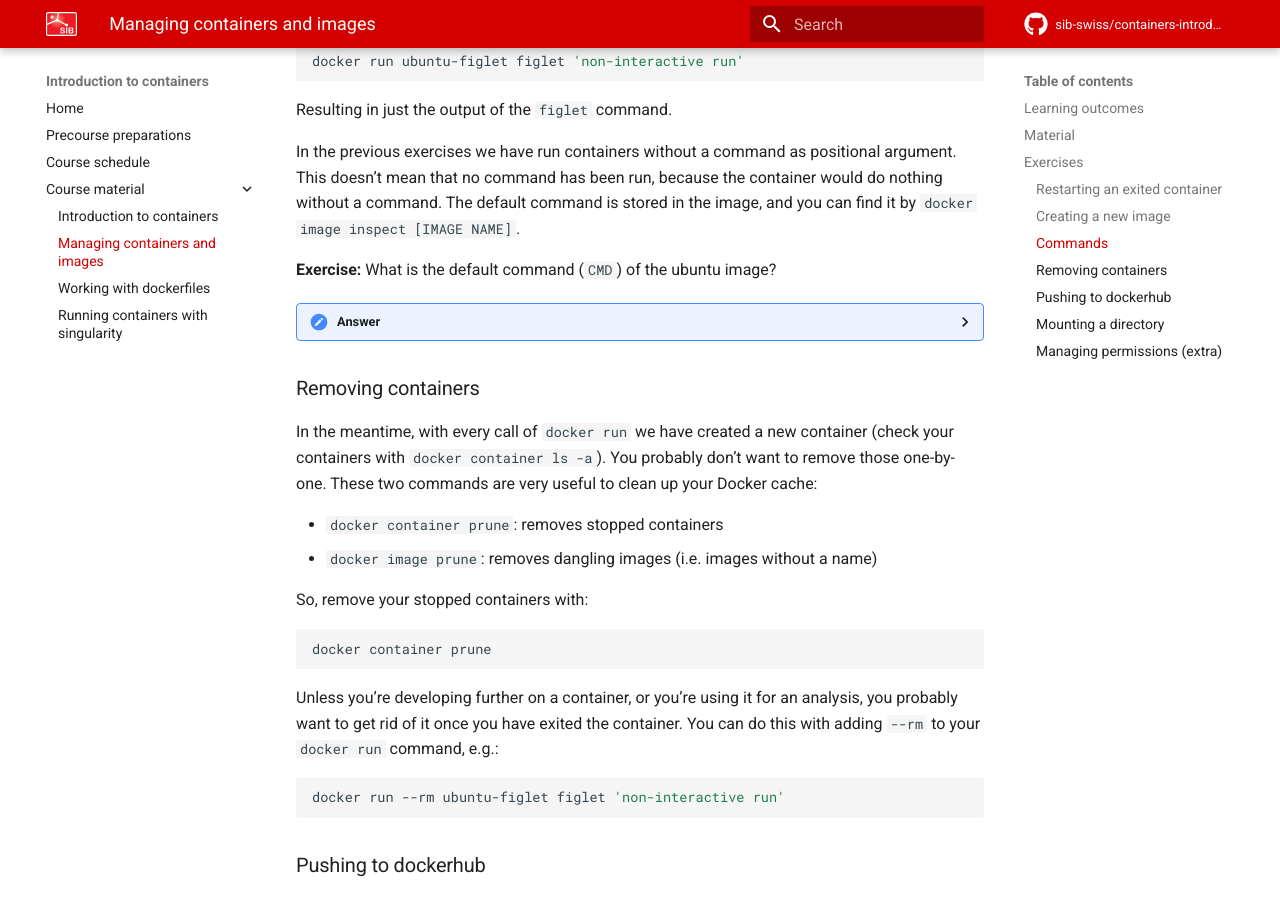
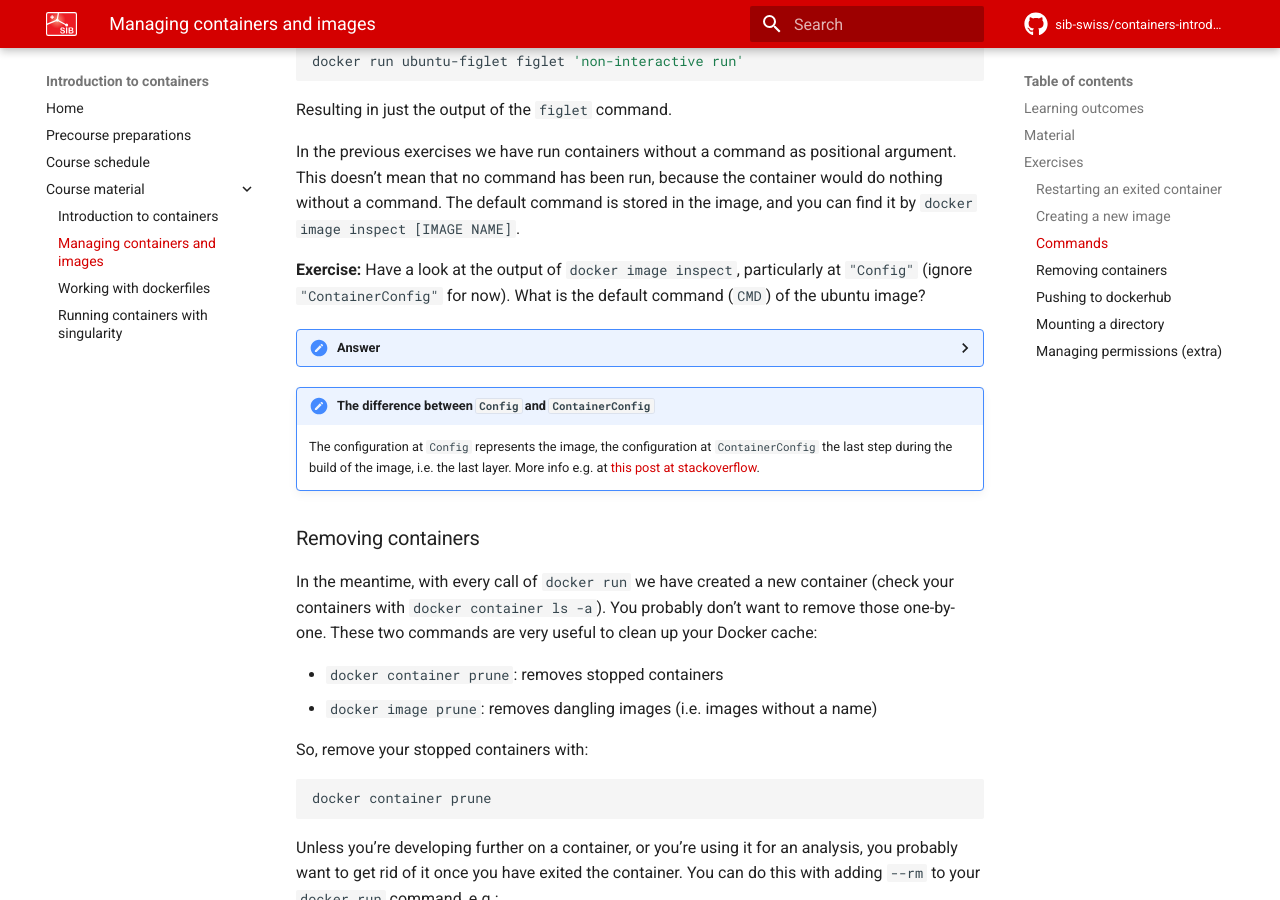
Before and after one commit to sib-swiss/containers-introduction-training, an MkDocs documentation site: the page built from docs/course_material/managing_docker.md, in a window 1280 px wide and 900 px high, scrolled down 3170 px. Built offline with MkDocs 1.6.1 and Material for MkDocs 9.7.7, drawn with Linux system fonts in a browser that asks for light colours; comment, search, counter and statistics services are not loaded; the version menu is left out.

Commit message:
updates docker inspect output

````diff
--- a/docs/course_material/managing_docker.md
+++ b/docs/course_material/managing_docker.md
@@ -136,16 +136,21 @@ Resulting in just the output of the `figlet` command.
 
 In the previous exercises we have run containers without a command as positional argument. This doesn't mean that no command has been run, because the container would do nothing without a command. The default command is stored in the image, and you can find it by `docker image inspect [IMAGE NAME]`.
 
-**Exercise:** What is the default command (`CMD`) of the ubuntu image?
+**Exercise:** Have a look at the output of `docker image inspect`, particularly at `"Config"` (ignore `"ContainerConfig"` for now). What is the default command (`CMD`) of the ubuntu image?
 
 ??? done "Answer"
     Running `docker image inspect ubuntu` gives (amongst other information):
-    ```
+
+    ```yaml
     "Cmd": [
-        "bash"
+        "/bin/bash"
     ],
     ```
+
     In the case of the ubuntu the default command is `bash`, returning a shell in `bash` (i.e. *Bourne again shell*). Adding the options `-i` and `-t` (`-it`) to your `docker run` command will therefore result in an interactive `bash` shell. You can modify this default behaviour. More on that later, when we will work on [Dockerfiles](dockerfiles.md).
+
+!!! note "The difference between `Config` and `ContainerConfig`"
+    The configuration at `Config` represents the image, the configuration at `ContainerConfig` the last step during the build of the image, i.e. the last layer. More info e.g. at [this post at stackoverflow](https://stackoverflow.com/questions/36216220/what-is-different-of-config-and-containerconfig-of-docker-inspect).
 
 ### Removing containers
 
````
